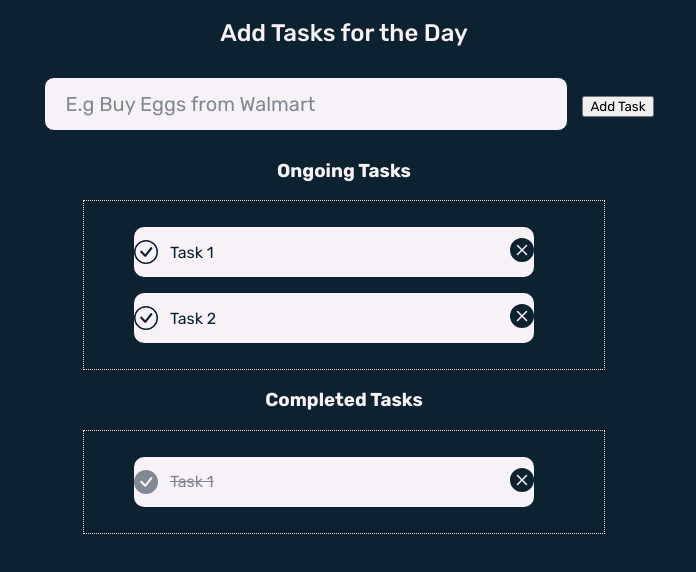
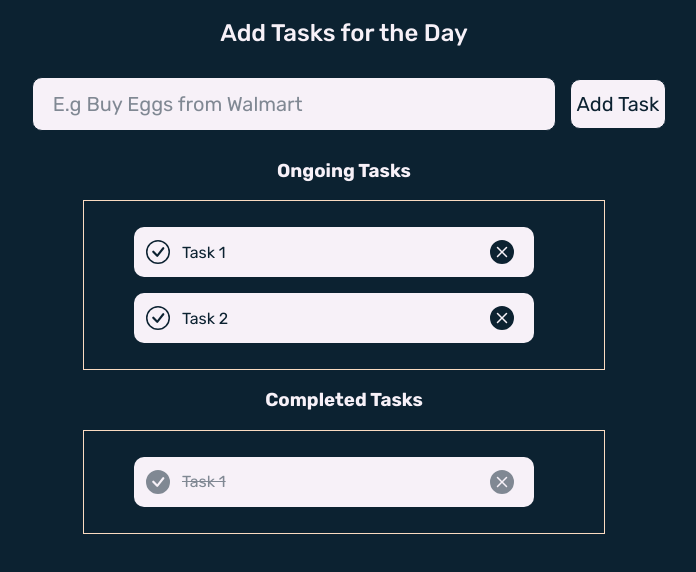
Before and after one commit to Akinloluwa-Adedijo/Todo-List, a website: page index.html in a window 1280 px wide. Shown: the part 82-654 px from the top of the page, without its empty margins (296-992 px from the left). Drawn offline with nearby package versions, Linux system fonts and the light colour scheme.

Commit message:
finished css styling of buttons and layout of the todolist page

```diff
--- a/style.css
+++ b/style.css
@@ -16,7 +16,23 @@ h1 {
 h2 {
   font-weight: 500;
 }
-
+.addTodoButton {
+  height: 50px;
+  border-radius: 10px;
+  border: 1px solid #0c2231;
+  font-size: 1.25rem;
+  background-color: #f7f1f8;
+  color: #0c2231;
+  cursor: pointer;
+}
+.removeTodoButton {
+  width: 24px;
+  height: 24px;
+  margin-right: 20px;
+  border-radius: 100%;
+  place-content: center;
+  cursor: pointer;
+}
 #addTodo {
   background-color: #f7f1f8;
   width: 500px;
@@ -51,7 +67,7 @@ h2 {
 
 .todoContainer {
   width: 500px;
-  border: 1px dotted #fbdbc1;
+  border: 1px solid #fbdbc1;
   margin: auto;
   padding: 10px;
 }
@@ -72,6 +88,7 @@ h2 {
   display: flex;
   align-items: center;
   gap: 0.75rem;
+  padding-left: 0.75rem;
 }
 
 .todos li div.complete {
@@ -79,12 +96,11 @@ h2 {
   text-decoration: line-through;
 }
 
-input[type="checkbox"] {
-  margin-left: 15px;
-  appearance: none;
-  background-color: transparent;
-  width: 1.5rem;
-  height: 1.5rem;
-  border: 2px solid #0c2231;
-  border-radius: 100%;
+svg {
+  color: #0c2231;
+  cursor: pointer;
 }
+
+svg.complete {
+  opacity: 50%;
+}
```
